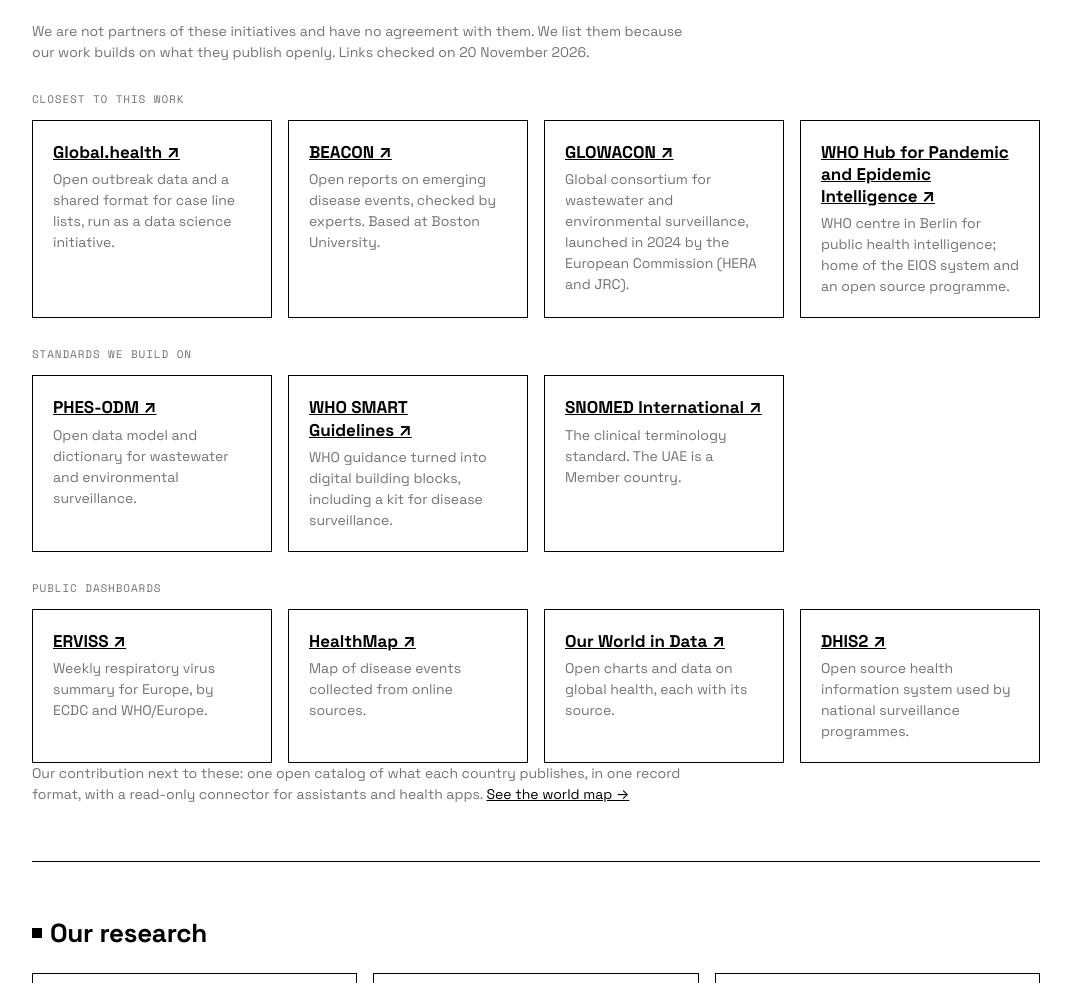
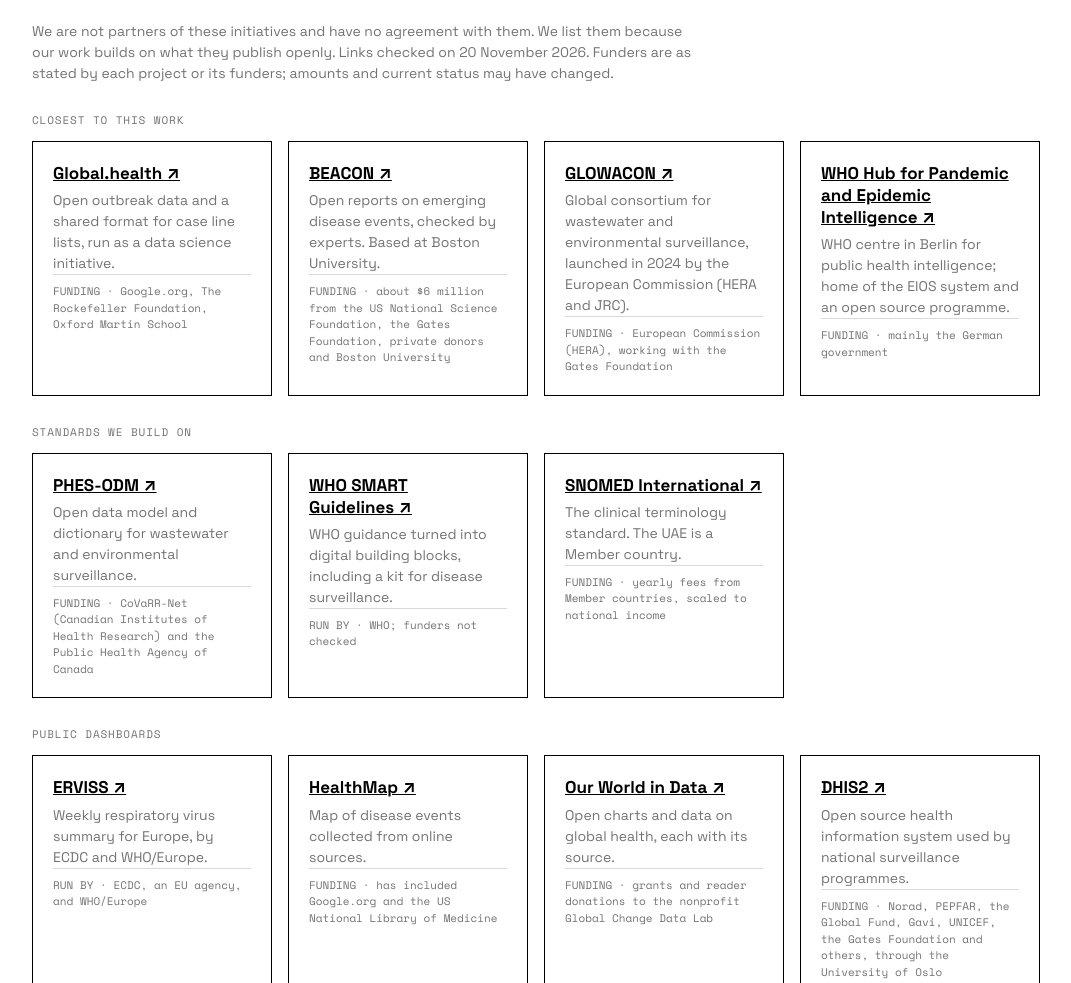
Before and after one commit to kondratevakate/virufy-biosurveillance, a plain HTML site: page app/index.html in a window 1280 px wide. Shown: the part 4249-5232 px from the top of the page, without its empty margins (104-1175 px from the left). Drawn offline with Linux system fonts and the light colour scheme.

Commit message:
Landing: say who funds each related initiative
Adds a funding line to every card in the related initiatives section, taken
from each project's or funder's own statements; two entries state who runs
them because their funders were not checked.

Co-Authored-By: Claude Fable 5.2 <noreply@anthropic.com>

```diff
--- a/app/index.html
+++ b/app/index.html
@@ -8,7 +8,7 @@
   <link rel="preload" href="fonts/space-grotesk-latin-400-normal.woff2" as="font" type="font/woff2" crossorigin>
   <link rel="preload" href="fonts/space-grotesk-latin-700-normal.woff2" as="font" type="font/woff2" crossorigin>
   <link rel="preload" href="fonts/space-mono-latin-400-normal.woff2" as="font" type="font/woff2" crossorigin>
-  <link rel="stylesheet" href="styles.css?v=22">
+  <link rel="stylesheet" href="styles.css?v=23">
 </head>
 <body>
   <header class="top">
@@ -164,26 +164,26 @@
 
     <section class="block" id="landscape">
       <h2><span class="marker"></span>Who else works on this</h2>
-      <p class="small">We are not partners of these initiatives and have no agreement with them. We list them because our work builds on what they publish openly. Links checked on 20 November 2026.</p>
+      <p class="small">We are not partners of these initiatives and have no agreement with them. We list them because our work builds on what they publish openly. Links checked on 20 November 2026. Funders are as stated by each project or its funders; amounts and current status may have changed.</p>
       <p class="mono kicker">CLOSEST TO THIS WORK</p>
       <div class="grid">
-        <div class="card"><h3><a href="https://global.health/" target="_blank" rel="noopener">Global.health ↗</a></h3><p class="small">Open outbreak data and a shared format for case line lists, run as a data science initiative.</p></div>
-        <div class="card"><h3><a href="https://beaconbio.org/" target="_blank" rel="noopener">BEACON ↗</a></h3><p class="small">Open reports on emerging disease events, checked by experts. Based at Boston University.</p></div>
-        <div class="card"><h3><a href="https://health.ec.europa.eu/latest-updates/launching-glowacon-global-initiative-wastewater-surveillance-public-health-2024-03-21_en" target="_blank" rel="noopener">GLOWACON ↗</a></h3><p class="small">Global consortium for wastewater and environmental surveillance, launched in 2024 by the European Commission (HERA and JRC).</p></div>
-        <div class="card"><h3><a href="https://pandemichub.who.int/" target="_blank" rel="noopener">WHO Hub for Pandemic and Epidemic Intelligence ↗</a></h3><p class="small">WHO centre in Berlin for public health intelligence; home of the EIOS system and an open source programme.</p></div>
+        <div class="card"><h3><a href="https://global.health/" target="_blank" rel="noopener">Global.health ↗</a></h3><p class="small">Open outbreak data and a shared format for case line lists, run as a data science initiative.</p><p class="mono funder">FUNDING · Google.org, The Rockefeller Foundation, Oxford Martin School</p></div>
+        <div class="card"><h3><a href="https://beaconbio.org/" target="_blank" rel="noopener">BEACON ↗</a></h3><p class="small">Open reports on emerging disease events, checked by experts. Based at Boston University.</p><p class="mono funder">FUNDING · about $6 million from the US National Science Foundation, the Gates Foundation, private donors and Boston University</p></div>
+        <div class="card"><h3><a href="https://health.ec.europa.eu/latest-updates/launching-glowacon-global-initiative-wastewater-surveillance-public-health-2024-03-21_en" target="_blank" rel="noopener">GLOWACON ↗</a></h3><p class="small">Global consortium for wastewater and environmental surveillance, launched in 2024 by the European Commission (HERA and JRC).</p><p class="mono funder">FUNDING · European Commission (HERA), working with the Gates Foundation</p></div>
+        <div class="card"><h3><a href="https://pandemichub.who.int/" target="_blank" rel="noopener">WHO Hub for Pandemic and Epidemic Intelligence ↗</a></h3><p class="small">WHO centre in Berlin for public health intelligence; home of the EIOS system and an open source programme.</p><p class="mono funder">FUNDING · mainly the German government</p></div>
       </div>
       <p class="mono kicker">STANDARDS WE BUILD ON</p>
       <div class="grid">
-        <div class="card"><h3><a href="https://github.com/Big-Life-Lab/PHES-ODM" target="_blank" rel="noopener">PHES-ODM ↗</a></h3><p class="small">Open data model and dictionary for wastewater and environmental surveillance.</p></div>
-        <div class="card"><h3><a href="https://smart.who.int/" target="_blank" rel="noopener">WHO SMART Guidelines ↗</a></h3><p class="small">WHO guidance turned into digital building blocks, including a kit for disease surveillance.</p></div>
-        <div class="card"><h3><a href="https://www.snomed.org/members/united-arab-emirates" target="_blank" rel="noopener">SNOMED International ↗</a></h3><p class="small">The clinical terminology standard. The UAE is a Member country.</p></div>
+        <div class="card"><h3><a href="https://github.com/Big-Life-Lab/PHES-ODM" target="_blank" rel="noopener">PHES-ODM ↗</a></h3><p class="small">Open data model and dictionary for wastewater and environmental surveillance.</p><p class="mono funder">FUNDING · CoVaRR-Net (Canadian Institutes of Health Research) and the Public Health Agency of Canada</p></div>
+        <div class="card"><h3><a href="https://smart.who.int/" target="_blank" rel="noopener">WHO SMART Guidelines ↗</a></h3><p class="small">WHO guidance turned into digital building blocks, including a kit for disease surveillance.</p><p class="mono funder">RUN BY · WHO; funders not checked</p></div>
+        <div class="card"><h3><a href="https://www.snomed.org/members/united-arab-emirates" target="_blank" rel="noopener">SNOMED International ↗</a></h3><p class="small">The clinical terminology standard. The UAE is a Member country.</p><p class="mono funder">FUNDING · yearly fees from Member countries, scaled to national income</p></div>
       </div>
       <p class="mono kicker">PUBLIC DASHBOARDS</p>
       <div class="grid">
-        <div class="card"><h3><a href="https://erviss.org/" target="_blank" rel="noopener">ERVISS ↗</a></h3><p class="small">Weekly respiratory virus summary for Europe, by ECDC and WHO/Europe.</p></div>
-        <div class="card"><h3><a href="https://www.healthmap.org/" target="_blank" rel="noopener">HealthMap ↗</a></h3><p class="small">Map of disease events collected from online sources.</p></div>
-        <div class="card"><h3><a href="https://ourworldindata.org/" target="_blank" rel="noopener">Our World in Data ↗</a></h3><p class="small">Open charts and data on global health, each with its source.</p></div>
-        <div class="card"><h3><a href="https://dhis2.org/health/health-intelligence/" target="_blank" rel="noopener">DHIS2 ↗</a></h3><p class="small">Open source health information system used by national surveillance programmes.</p></div>
+        <div class="card"><h3><a href="https://erviss.org/" target="_blank" rel="noopener">ERVISS ↗</a></h3><p class="small">Weekly respiratory virus summary for Europe, by ECDC and WHO/Europe.</p><p class="mono funder">RUN BY · ECDC, an EU agency, and WHO/Europe</p></div>
+        <div class="card"><h3><a href="https://www.healthmap.org/" target="_blank" rel="noopener">HealthMap ↗</a></h3><p class="small">Map of disease events collected from online sources.</p><p class="mono funder">FUNDING · has included Google.org and the US National Library of Medicine</p></div>
+        <div class="card"><h3><a href="https://ourworldindata.org/" target="_blank" rel="noopener">Our World in Data ↗</a></h3><p class="small">Open charts and data on global health, each with its source.</p><p class="mono funder">FUNDING · grants and reader donations to the nonprofit Global Change Data Lab</p></div>
+        <div class="card"><h3><a href="https://dhis2.org/health/health-intelligence/" target="_blank" rel="noopener">DHIS2 ↗</a></h3><p class="small">Open source health information system used by national surveillance programmes.</p><p class="mono funder">FUNDING · Norad, PEPFAR, the Global Fund, Gavi, UNICEF, the Gates Foundation and others, through the University of Oslo</p></div>
       </div>
       <p class="small">Our contribution next to these: one open catalog of what each country publishes, in one record format, with a read-only connector for assistants and health apps. <a href="app.html">See the world map →</a></p>
     </section>
@@ -252,6 +252,6 @@
     </section>
   </main>
   <footer><div class="container small">Audio never leaves your phone. We count page visits with Cloudflare Web Analytics, without cookies.<br>Virufy biosurveillance prototype · not a medical device · monitor list checked 18 November 2026</div></footer>
-  <script type="module" src="landing.js?v=22"></script>
+  <script type="module" src="landing.js?v=23"></script>
 </body>
 </html>
--- a/app/styles.css
+++ b/app/styles.css
@@ -301,3 +301,4 @@ button:active, a.button:active { transform: scale(0.97); }
 #landscape .card h3 { margin: 0 0 6px; font-size: 17px; }
 #landscape .card h3 a { color: var(--ink); }
 #landscape .card p { margin: 0; }
+#landscape .funder { margin: 10px 0 0; padding-top: 8px; border-top: 1px solid #d9d9d9; font-size: 11px; line-height: 1.5; color: var(--muted); }
--- a/app/sw.js
+++ b/app/sw.js
@@ -2,7 +2,7 @@
 // Network first, so a new deployment is picked up at once; the cache is used only when offline.
 // Pages load styles and scripts with ?v=N so the Cloudflare edge cache never serves an old build;
 // ignoreSearch lets the offline copy match those URLs.
-const CACHE = "virufy-v22";
+const CACHE = "virufy-v23";
 const ASSETS = [
   "./", "./index.html", "./app.html", "./landing.js", "./data/europe.json", "./data/monitors.json", "./data/uae_monitors.json", "./data/world.json", "./data/world_signals.json", "./img/virufy-logo.svg", "./img/virufy-icon.png", "./styles.css", "./app.js", "./manifest.webmanifest",
   "./models/yamnet.tflite", "./data/wastewater.json", "./data/esc50_summary.json", "./data/detection.json", "./data/experiments.json", "./data/uae.json",
```
Also changed, not shown: app/app.html (+2 -2 lines).
